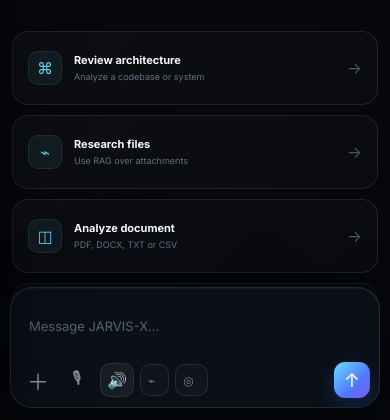
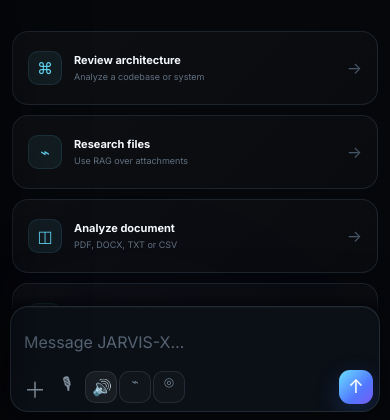
Before and after one commit to Arsh-005/JARVIS-X, a plain HTML site: page static/index.html in a window 390 px wide. Shown: the part 424-844 px from the top of the page. Drawn offline with Linux system fonts and the light colour scheme; no server answers.

Commit message:
Fix mobile composer and voice controls

```diff
--- a/static/style.css
+++ b/static/style.css
@@ -221,3 +221,173 @@ body::before {
   .utility-head { flex-direction:column; }
   .form-actions { flex-wrap:wrap; }
 }
+/* =========================================================
+   MOBILE COMPOSER / SAFE VIEWPORT FIX
+   Keeps voice + tools visible above mobile browser controls
+   ========================================================= */
+
+@media (max-width: 720px) {
+
+  html,
+  body {
+    width: 100%;
+    height: 100%;
+    min-height: 100%;
+    overflow: hidden;
+  }
+
+  body {
+    min-height: 100dvh;
+  }
+
+  .app-shell {
+    height: 100dvh;
+    min-height: 100dvh;
+  }
+
+  .workspace {
+    height: 100dvh;
+    min-height: 0;
+    overflow: hidden;
+  }
+
+  .chat-panel {
+    height: calc(100dvh - 64px);
+    min-height: 0;
+    overflow: hidden;
+  }
+
+  .chat-scroll {
+    min-height: 0;
+    overflow-y: auto;
+    overscroll-behavior: contain;
+  }
+
+  .conversation {
+    width: calc(100% - 24px);
+    padding-top: 26px;
+
+    /* Enough room so messages don't hide behind composer */
+    padding-bottom: 155px;
+  }
+
+  .composer-wrap {
+    position: absolute;
+    left: 0;
+    right: 0;
+
+    /* Respect phones with gesture/nav safe areas */
+    bottom: 0;
+
+    padding:
+      10px
+      10px
+      calc(8px + env(safe-area-inset-bottom));
+
+    background:
+      linear-gradient(
+        to top,
+        #05070b 74%,
+        rgba(5, 7, 11, .96) 88%,
+        transparent
+      );
+
+    z-index: 15;
+  }
+
+  .drop-zone {
+    width: 100%;
+    max-width: 100%;
+    border-radius: 18px;
+  }
+
+  #prompt {
+    min-height: 48px;
+    max-height: 110px;
+    padding: 13px 13px 5px;
+    font-size: 16px;
+  }
+
+  .composer-toolbar {
+    width: 100%;
+    min-height: 46px;
+    padding: 4px 6px 7px;
+
+    display: flex;
+    align-items: center;
+    justify-content: space-between;
+
+    gap: 4px;
+    overflow: visible;
+  }
+
+  .tool-group {
+    display: flex;
+    align-items: center;
+    gap: 2px;
+    min-width: 0;
+    flex: 1;
+  }
+
+  .send-group {
+    display: flex;
+    align-items: center;
+    flex: 0 0 auto;
+    gap: 3px;
+  }
+
+  .tool-button {
+    width: 32px;
+    height: 32px;
+    min-width: 32px;
+    flex: 0 0 32px;
+  }
+
+  /* Make microphone impossible to disappear from flex compression */
+  #micButton {
+    display: grid !important;
+    visibility: visible !important;
+    opacity: 1 !important;
+    flex: 0 0 32px;
+  }
+
+  .mode-button {
+    width: 32px;
+    min-width: 32px;
+    height: 32px;
+    padding: 0;
+    display: grid;
+    place-items: center;
+    flex: 0 0 32px;
+  }
+
+  .mode-button span {
+    font-size: 12px;
+  }
+
+  .send-button {
+    width: 34px;
+    height: 34px;
+    min-width: 34px;
+    flex: 0 0 34px;
+  }
+
+  .mini-status,
+  .composer-note {
+    display: none;
+  }
+}
+
+/* Fallback for browsers that don't support dynamic viewport units */
+@supports not (height: 100dvh) {
+  @media (max-width: 720px) {
+    .app-shell,
+    .workspace {
+      height: 100%;
+    }
+
+    .chat-panel {
+      height: calc(100% - 64px);
+    }
+  }
+}
```
